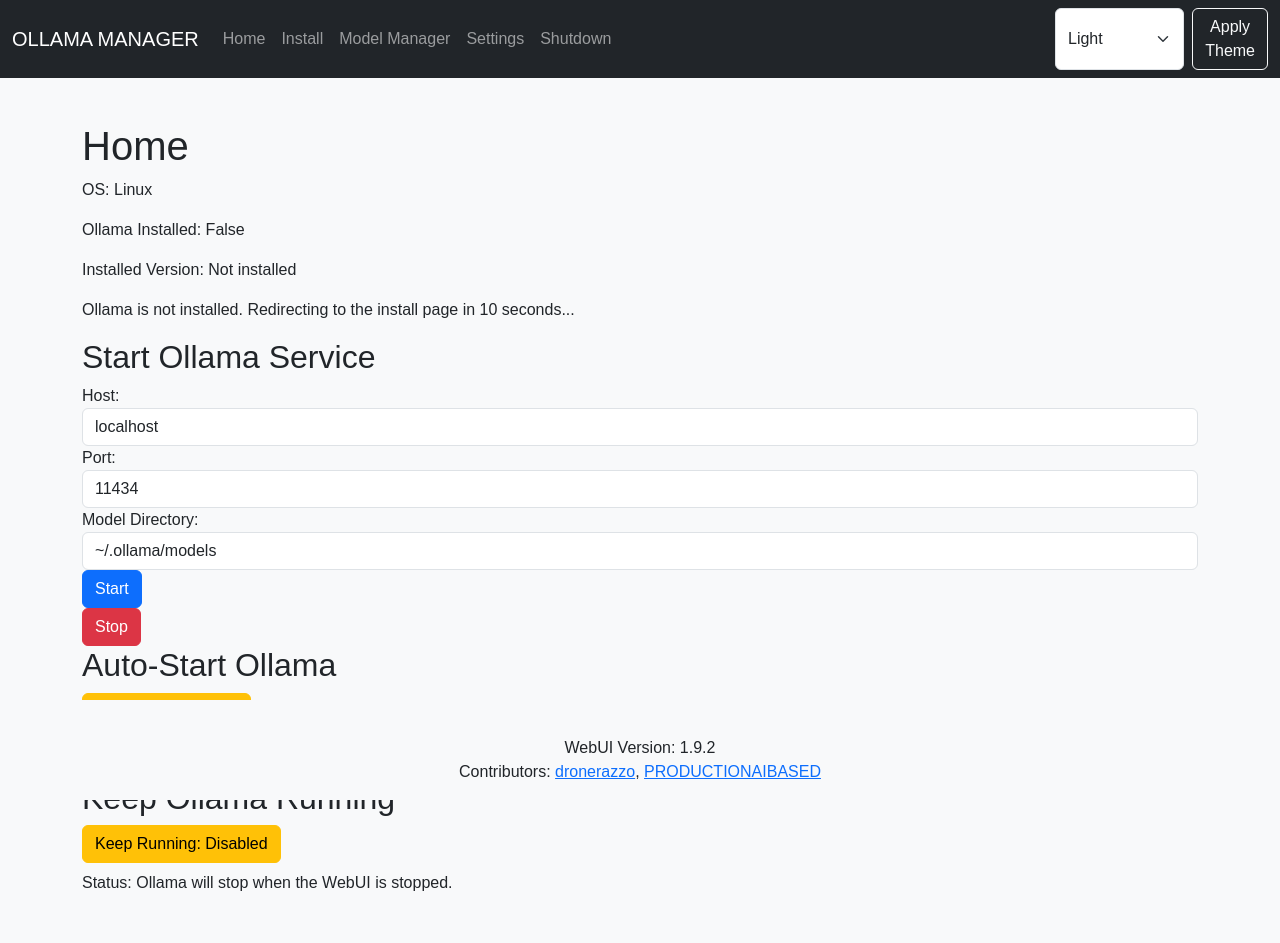
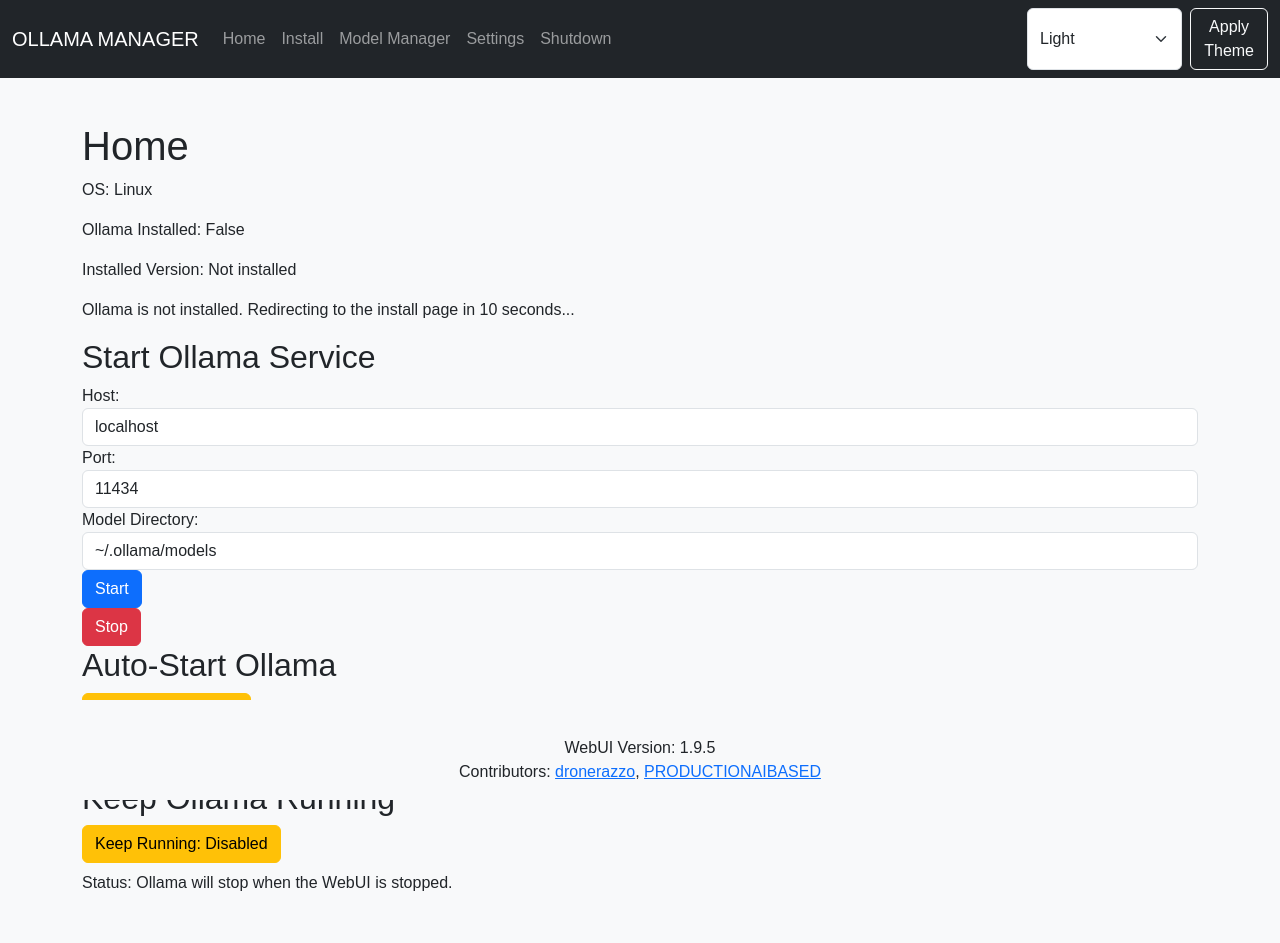
Before and after one commit to FOUNDATION-AI-BASED/OLLAMA-MANAGER, a Flask app: page / in a window 1280 px wide. Run offline with Flask 2, Linux system fonts and the light colour scheme; some libraries are stand-ins or nearby versions.

Commit message:
Update base.html

```diff
--- a/templates/base.html
+++ b/templates/base.html
@@ -38,6 +38,7 @@
                         <option value="light" {% if session.get('theme') == 'light' %}selected{% endif %}>Light</option>
                         <option value="dark" {% if session.get('theme') == 'dark' %}selected{% endif %}>Dark</option>
                         <option value="blue" {% if session.get('theme') == 'blue' %}selected{% endif %}>Blue</option>
+                        <option value="rainbow" {% if session.get('theme') == 'blue' %}selected{% endif %}>Rainbow</option>
                     </select>
                     <button type="submit" class="btn btn-outline-light">Apply Theme</button>
                 </form>
@@ -66,7 +67,7 @@
 
     <footer class="footer mt-auto py-3 bg-light">
         <div class="container">
-            <p class="mb-0">WebUI Version: 1.9.2</p>
+            <p class="mb-0">WebUI Version: 1.9.5</p>
             <p class="mb-0">Contributors: <a href="https://github.com/dronerazzo" target="_blank">dronerazzo</a>, <a href="https://github.com/FOUNDATION-AI-BASED" target="_blank">PRODUCTIONAIBASED</a></p>
         </div>
     </footer>
```
